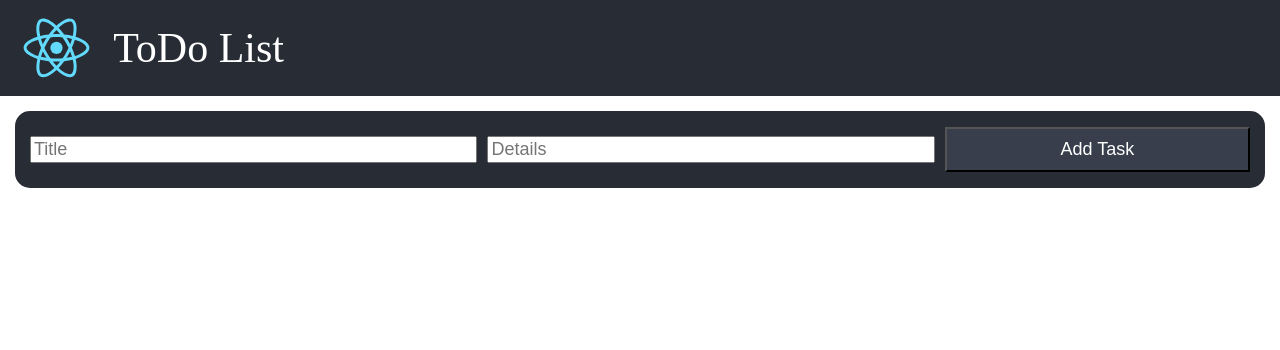
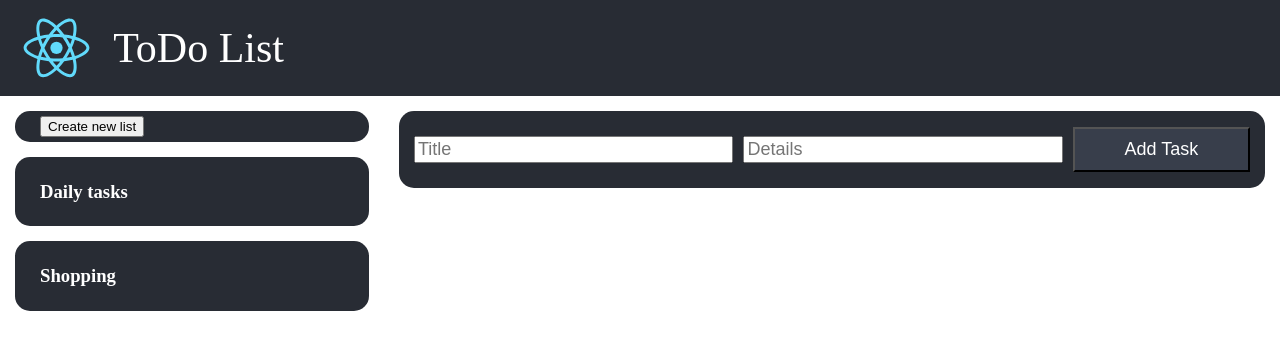
Before and after one commit to SergeySharipov/react-todo-list, a React (Create React App) app: page / in a window 1280 px wide. Shown: the top 350 px of the page. Built offline with nearby package versions, Linux system fonts and the light colour scheme.

Commit message:
Able to add and save categories

```diff
--- a/src/App.css
+++ b/src/App.css
@@ -11,6 +11,40 @@
     align-items: center;
     font-size: calc(10px + 4vmin);
     color: white;
+}
+
+.row {
+    display: flex;
+}
+
+.CategoriesColumn {
+    flex: 30%;
+}
+
+.TasksColumn {
+    flex: 70%;
+}
+
+.AddCategory {
+    background-color: #282c34;
+    display: flex;
+    flex-direction: row;
+    align-items: center;
+    margin: 15px;
+    color: white;
+    padding: 5px 25px 5px;
+    border-radius: 15px;
+}
+
+.Category {
+    background-color: #282c34;
+    display: flex;
+    flex-direction: row;
+    align-items: center;
+    margin: 15px;
+    color: white;
+    padding: 5px 25px 5px;
+    border-radius: 15px;
 }
 
 .Task {
--- a/src/App.js
+++ b/src/App.js
@@ -4,34 +4,84 @@ import AddTask from './components/AddTask';
 import { useState, useEffect } from 'react';
 import Task from './components/Task';
 import uniqid from 'uniqid';
+import AddCategory from './components/AddCategory';
+import Category from './components/Category';
 
 function App() {
   const TASKS_KEY = "TASK_KEY"
+  const CATEGORIES_KEY = "CATEGORIES_KEY"
   const [tasks, setTasks] = useState([])
+  const [categories, setCategories] = useState([])
 
+  /* Load local data */
   useEffect(() => {
-    function loadTasks() {
+    function loadCategoriesFromLocalStorage() {
+      const savedCategories = JSON.parse(localStorage.getItem(CATEGORIES_KEY))
+      if (savedCategories !== null) {
+        setCategories(savedCategories)
+      } else {
+        /* Add default categories */
+        const defaultCategories = [
+          {
+            id: 0,
+            title: "Daily tasks"
+          },
+          {
+            id: 1,
+            title: "Shopping"
+          }
+        ]
+        setCategories(defaultCategories)
+      }
+    }
+
+    function loadTasksFromLocalStorage() {
       const savedTasks = JSON.parse(localStorage.getItem(TASKS_KEY))
       if (savedTasks !== null) {
         setTasks(savedTasks)
       }
     }
 
-    loadTasks()
+    loadCategoriesFromLocalStorage()
+    loadTasksFromLocalStorage()
   }, [])
 
+  /* Save categories to local storage */
   useEffect(() => {
-    function saveTasks() {
+    function saveCategoriesToLocalStorage() {
+      localStorage.setItem(CATEGORIES_KEY, JSON.stringify(categories))
+    }
+    if (categories.length !== 0) {
+      saveCategoriesToLocalStorage()
+    }
+  }, [categories])
+
+  /* Save tasks to local storage */
+  useEffect(() => {
+    function saveTasksToLocalStorage() {
       localStorage.setItem(TASKS_KEY, JSON.stringify(tasks))
     }
     if (tasks.length !== 0) {
       // TODO Fix: saveTasks called unneccesary once after saved tasks loaded
-      saveTasks()
+      saveTasksToLocalStorage()
     }
   }, [tasks])
 
   function isBlank(str) {
     return (!str || /^\s*$/.test(str));
+  }
+
+  function saveCategory(title) {
+    if (!isBlank(title)) {
+      setCategories(oldCategories => {
+        return [...oldCategories,
+        {
+          id: uniqid(),
+          title: title
+        }
+        ]
+      })
+    }
   }
 
   function saveTask(title, details) {
@@ -55,6 +105,10 @@ function App() {
     })
   }
 
+  const categoryElements = categories.map(category => {
+    return <Category key={category.id} title={category.title} />
+  })
+
   const taskElements = tasks.map(task => {
     return <Task key={task.id} task={task} toggleIsDone={() => toggleIsDone(task.id)} />
   })
@@ -68,8 +122,16 @@ function App() {
         </p>
       </header>
       <main>
-        <AddTask saveTask={saveTask} />
-        {taskElements}
+        <div class="row">
+          <div class="CategoriesColumn">
+            <AddCategory saveCategory={saveCategory} />
+            {categoryElements}
+          </div>
+          <div class="TasksColumn">
+            <AddTask saveTask={saveTask} />
+            {taskElements}
+          </div>
+        </div>
       </main>
     </div>
   );
--- /dev/null
+++ b/src/components/AddCategory.js
@@ -0,0 +1,23 @@
+function Categories({ saveCategory }) {
+
+    function isBlank(str) {
+        return (!str || /^\s*$/.test(str));
+    }
+
+    function handleCreateNewList() {
+        let title = prompt("Please enter new list title:");
+        if (isBlank(title)) {
+            alert("Title can not be blank.");
+        } else {
+            saveCategory(title)
+        }
+    }
+
+    return (
+        <div className='AddCategory'>
+            <button onClick={handleCreateNewList} >Create new list</button>
+        </div>
+    );
+}
+
+export default Categories;
--- /dev/null
+++ b/src/components/Category.js
@@ -0,0 +1,9 @@
+function Category({ title }) {
+    return (
+        <div className='Category'>
+          <h3>{title}</h3>
+        </div>
+    );
+}
+
+export default Category;
```
